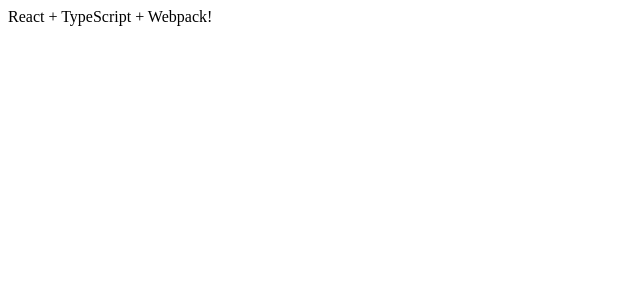
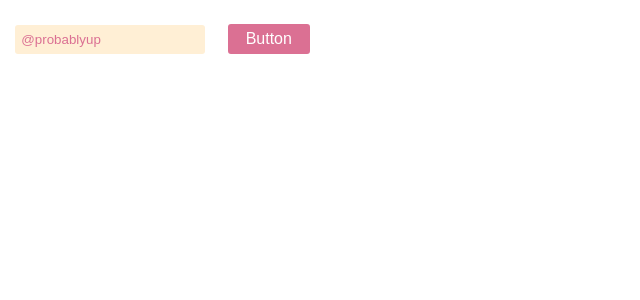
Before and after one commit to KMU-WINK/instagram-client, a React app: page / in a window 1280 px wide. Shown: the top 300 px of the page, without its empty margins (0-640 px from the left). Built offline with nearby package versions, Linux system fonts and the light colour scheme; the HTML template or start-up script is replaced by a standard one.

Commit message:
update: 컴포넌트 사용법 제공

```diff
--- a/package.json
+++ b/package.json
@@ -10,7 +10,8 @@
   },
   "dependencies": {
     "react": "^17.0.2",
-    "react-dom": "^17.0.2"
+    "react-dom": "^17.0.2",
+    "styled-components": "^5.3.3"
   },
   "devDependencies": {
     "@babel/core": "^7.16.0",
@@ -20,6 +21,7 @@
     "@pmmmwh/react-refresh-webpack-plugin": "^0.5.1",
     "@types/react": "^17.0.33",
     "@types/react-dom": "^17.0.10",
+    "@types/styled-components": "^5.1.15",
     "@types/webpack": "^5.28.0",
     "babel-loader": "^8.2.3",
     "clean-webpack-plugin": "^4.0.0",
--- a/src/App.tsx
+++ b/src/App.tsx
@@ -1,5 +1,12 @@
-import React from 'react';
+import React from "react";
+import Button from "./components/common/Button";
+import Input from "./components/common/Input";
 
 export default function App() {
-  return <div>React + TypeScript + Webpack!</div>;
+	return (
+		<div>
+			<Input defaultValue="@probablyup" type="text" />
+			<Button primary>Button</Button>
+		</div>
+	);
 }
--- /dev/null
+++ b/src/components/common/Button.tsx
@@ -0,0 +1,19 @@
+import styled from "styled-components";
+
+interface ButtonProp {
+	primary: boolean;
+}
+
+const Button = styled.button<ButtonProp>`
+	/* Adapt the colors based on primary prop */
+	background: ${(props) => (props.primary ? "palevioletred" : "white")};
+	color: ${(props) => (props.primary ? "white" : "palevioletred")};
+
+	font-size: 1em;
+	margin: 1em;
+	padding: 0.25em 1em;
+	border: 2px solid palevioletred;
+	border-radius: 3px;
+`;
+
+export default Button;
--- /dev/null
+++ b/src/components/common/Input.tsx
@@ -0,0 +1,16 @@
+import styled from "styled-components";
+
+interface InputProps {
+	inputColor?: string;
+}
+
+const Input = styled.input<InputProps>`
+	padding: 0.5em;
+	margin: 0.5em;
+	color: ${(props) => props.inputColor || "palevioletred"};
+	background: papayawhip;
+	border: none;
+	border-radius: 3px;
+`;
+
+export default Input;
```
Also changed, not shown: 1 other file (tests, documents, lock files or other folders).
